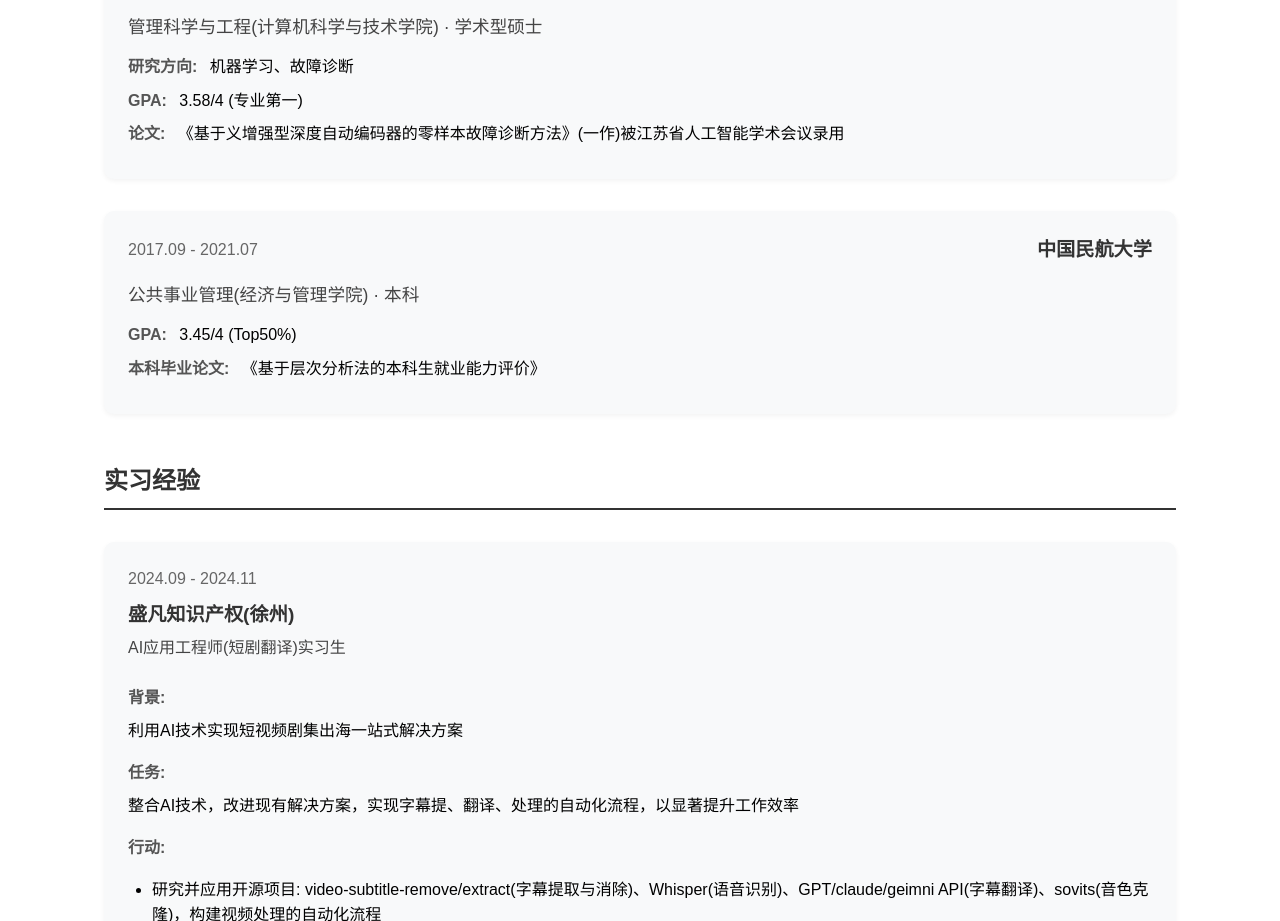
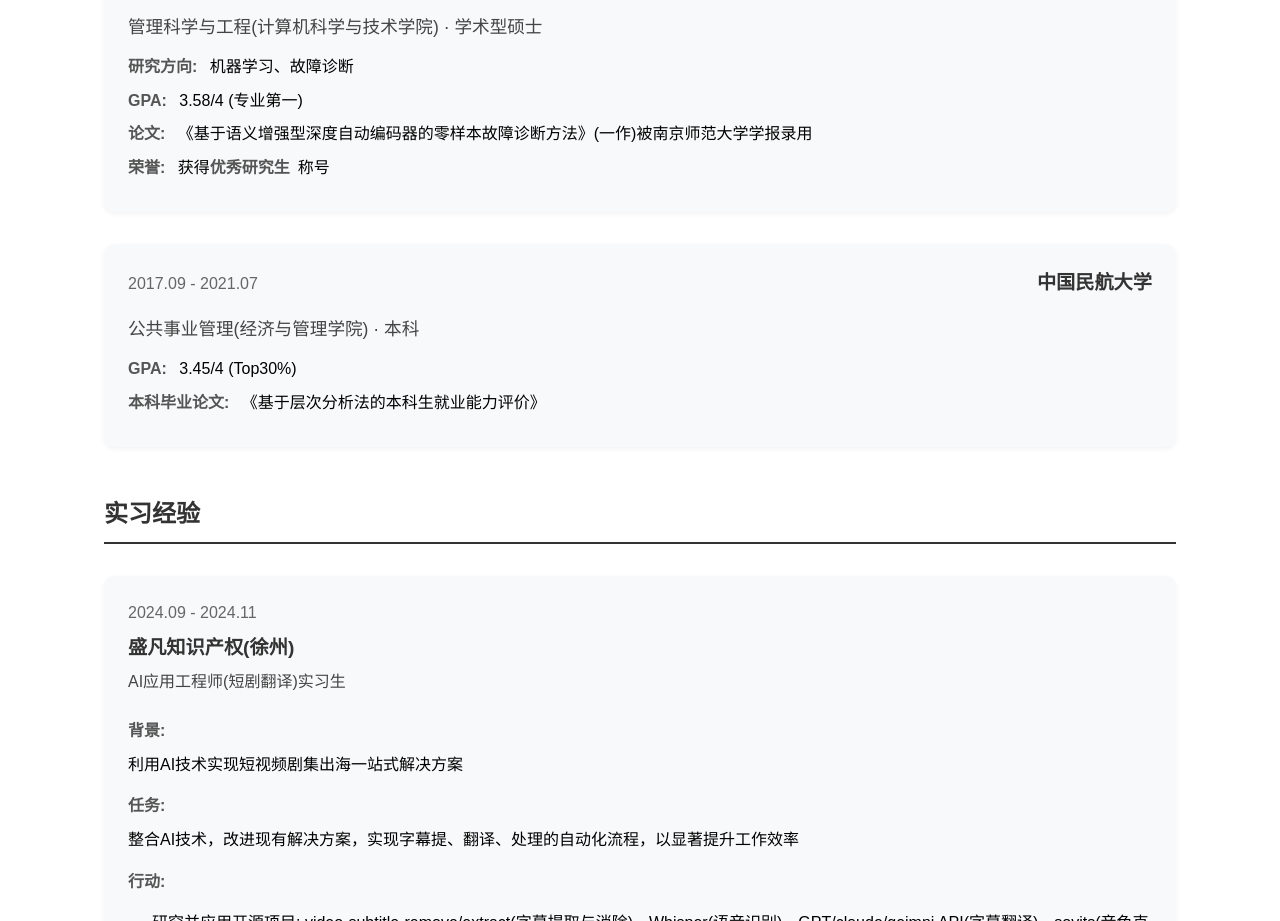
Before and after one commit to snareli/lscpage, a plain HTML site: page index.html in a window 1280 px wide. Shown: the part 1149-2070 px from the top of the page. Drawn offline with Linux system fonts and the light colour scheme.

Commit message:
Add files via upload

```diff
--- a/index.html
+++ b/index.html
@@ -860,7 +860,8 @@
                         <ul class="edu-list">
                             <li><strong>研究方向:</strong> 机器学习、故障诊断</li>
                             <li><strong>GPA:</strong> 3.58/4 (专业第一)</li>
-                            <li><strong>论文:</strong> 《基于义增强型深度自动编码器的零样本故障诊断方法》(一作)被江苏省人工智能学术会议录用</li>
+                            <li><strong>论文:</strong> 《基于语义增强型深度自动编码器的零样本故障诊断方法》(一作)被南京师范大学学报录用</li>
+                            <li><strong>荣誉:</strong> 获得<strong>优秀研究生</strong>称号</li>
                         </ul>
                     </div>
                 </div>
@@ -873,7 +874,7 @@
                     <div class="edu-details">
                         <p class="edu-major">公共事业管理(经济与管理学院) · 本科</p>
                         <ul class="edu-list">
-                            <li><strong>GPA:</strong> 3.45/4 (Top50%)</li>
+                            <li><strong>GPA:</strong> 3.45/4 (Top30%)</li>
                             <li><strong>本科毕业论文:</strong> 《基于层次分析法的本科生就业能力评价》</li>
                         </ul>
                     </div>
```
